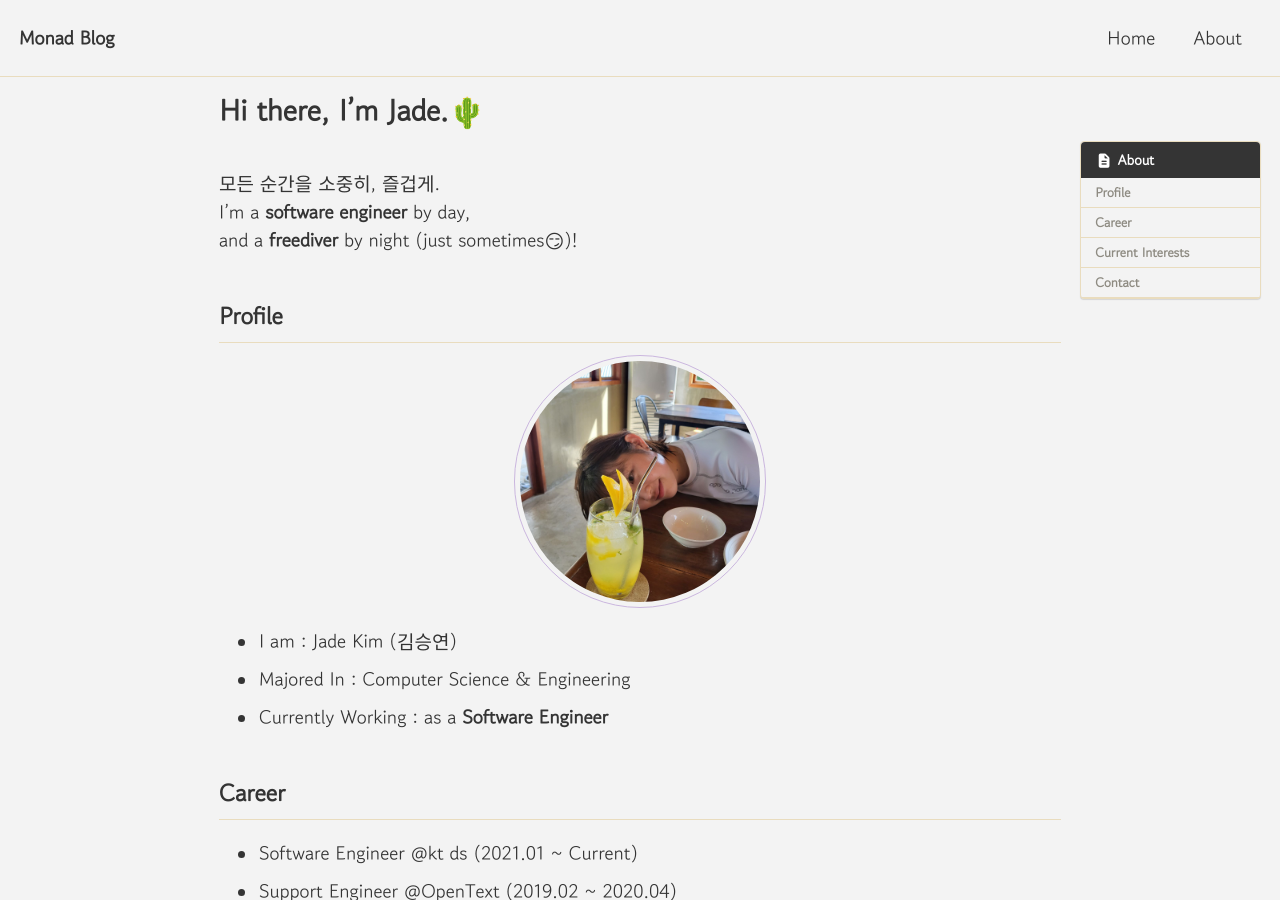
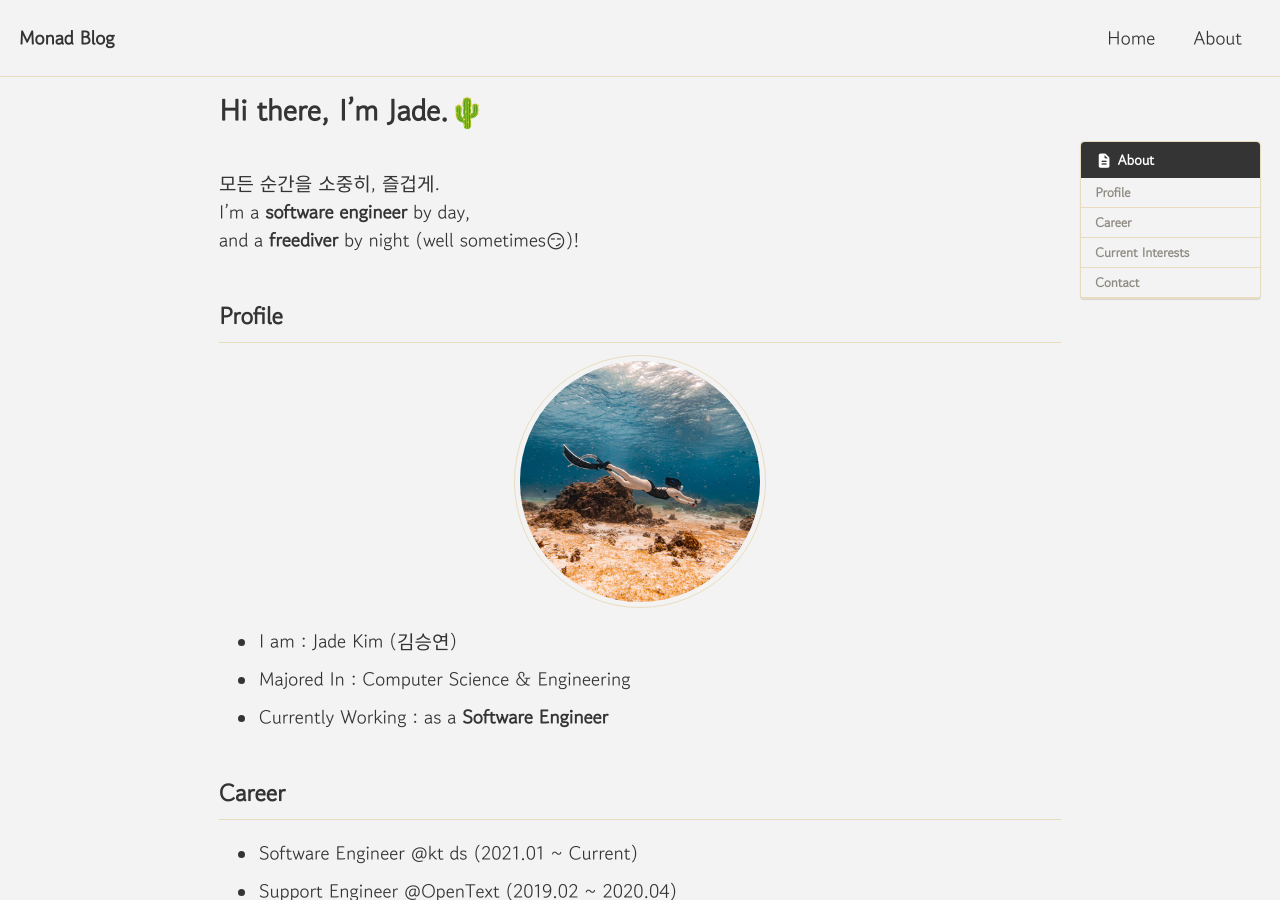
Before and after one commit to monadk/monadk.github.io, a Jekyll site: the page built from _pages/about.md, in a window 1280 px wide and 900 px high. Built offline with Jekyll 4.4.1, drawn with Linux system fonts in a browser that asks for light colours; cached includes are drawn as plain includes.

Commit message:
Update About.md

```diff
--- a/_pages/about.md
+++ b/_pages/about.md
@@ -11,12 +11,12 @@ toc_label: "About"
 <br>
 모든 순간을 소중히, 즐겁게.<br>
 I’m a **software engineer** by day,<br>
-and a **freediver** by night (just sometimes😏)!
+and a **freediver** by night (well sometimes😏)!
 
 ## Profile
 <center>
-<img src="/assets/images/profile.jpg" style="
-border: 1px solid #cab6de;
+<img src="/assets/images/profile3.jpg" style="
+border: 1px solid #e9dcbe;
 border-radius: 50%;
 padding: 5px;
 -moz-border-radius: 50%;
```
Also changed, not shown: assets/images/profile3.jpg (added).
